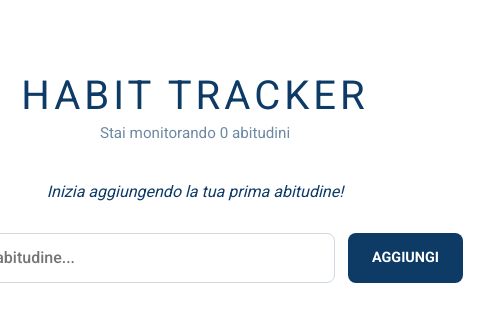
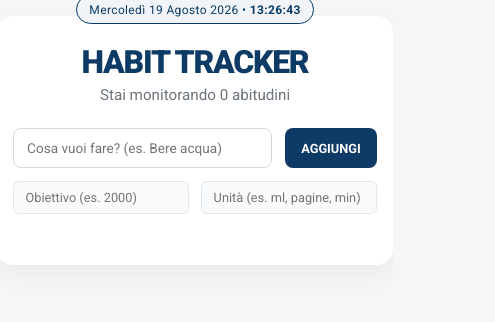
Before and after one commit to AgoKey/habit-tracker, a React (Vite) app: page / in a window 390 px wide. Shown: the top 322 px of the page, 495 px wide, since content can reach past the window. Built offline with nearby package versions, Linux system fonts and the light colour scheme.

Commit message:
Resize mobile

```diff
--- a/src/App.css
+++ b/src/App.css
@@ -1,153 +1,192 @@
-* { box-sizing: border-box; }
+/* --- RESET E VARIABILI --- */
+* {
+  box-sizing: border-box;
+  margin: 0;
+  padding: 0;
+  font-family: -apple-system, BlinkMacSystemFont, 'Segoe UI', Roboto, Helvetica, Arial, sans-serif;
+}
 
 body {
-  margin: 0;
-  font-family: sans-serif;
-  background: #fff;
-  color: #0d3b66;
+  background-color: #f4f7f6;
+  color: #2b2d42;
   display: flex;
   justify-content: center;
-  padding: 2.5rem 1rem;
+  min-height: 100vh;
+  padding: 2rem 1rem;
 }
 
+/* --- CONTENITORE PRINCIPALE --- */
 .app-container {
-  width: 650px !important; /* Forza la larghezza esatta a 650 pixel */
-  margin: 0 auto !important;
-  display: flex !important;
-  flex-direction: column !important;
-  align-items: center !important;
-  text-align: center !important;
+  width: 100%;
+  max-width: 650px;
+  background: #ffffff;
+  padding: 2rem;
+  border-radius: 16px;
+  box-shadow: 0 10px 25px rgba(0, 0, 0, 0.05);
+  text-align: center;
+  display: flex;
+  flex-direction: column;
+  align-items: center;
 }
 
+/* --- BADGE DATA E ORA --- */
+.datetime-badge {
+  background: #f0f4f8;
+  color: #0d3b66;
+  padding: 0.5rem 1.2rem;
+  border-radius: 20px;
+  font-size: 0.85rem;
+  margin-top: -3.8rem;
+  margin-bottom: 1.8rem;
+  text-transform: capitalize;
+  letter-spacing: 0.03em;
+  border: 1.5px solid #0d3b66;
+  display: inline-block;
+}
+
+/* --- INTESTAZIONE --- */
 h1 {
-  font-size: 2.5rem;
-  font-weight: 300;
-  margin: 0 0 0.3rem;
-  text-transform: uppercase;
-  letter-spacing: 0.1em;
-  white-space: nowrap; /* Impedisce al titolo di spezzarsi */
+  font-size: 2rem;
+  color: #0d3b66;
+  margin-bottom: 0.3rem;
 }
 
 .subtitle {
-  opacity: 0.6;
-  margin: 0 0 1.5rem 0;
+  color: #6c757d;
   font-size: 0.95rem;
+  margin-bottom: 1.5rem;
 }
 
-.motivational-quote {
-  font-style: italic;
-  margin-bottom: 2rem;
-  font-size: 1rem;
-}
-
+/* --- BARRA DI PROGRESSO E STATISTICHE --- */
 .progress-container {
   width: 100%;
-  margin-bottom: 2rem;
+  margin-bottom: 1.2rem;
 }
 
 .progress-header {
   display: flex;
   justify-content: space-between;
-  font-size: 0.8rem;
-  margin-bottom: 0.5rem;
   font-weight: 600;
-  letter-spacing: 0.05em;
+  font-size: 0.85rem;
+  color: #0d3b66;
+  margin-bottom: 0.4rem;
 }
 
 .progress-bar-bg {
   width: 100%;
   height: 10px;
-  border: 1.5px solid #0d3b66;
-  border-radius: 10px;
+  background: #e9ecef;
+  border-radius: 5px;
   overflow: hidden;
 }
 
 .progress-bar-fill {
   height: 100%;
   background: #0d3b66;
-  transition: width 0.3s;
+  transition: width 0.3s ease;
 }
 
 .stats-bar {
-  display: grid;
-  grid-template-columns: 1fr 1fr;
-  gap: 1rem;
+  display: flex;
+  justify-content: space-around;
+  width: 100%;
+  background: #f8fafc;
+  padding: 0.8rem;
+  border-radius: 8px;
+  margin-bottom: 1.8rem;
+  border: 1px solid #e1e8ed;
+}
+
+.stat-item {
+  display: flex;
+  flex-direction: column;
+}
+
+.stat-label {
+  font-size: 0.75rem;
+  color: #6c757d;
+  text-transform: uppercase;
+}
+
+.stat-value {
+  font-size: 1.1rem;
+  font-weight: 700;
+  color: #0d3b66;
+}
+
+/* --- FORM DI INSERIMENTO --- */
+.habit-form-extended {
+  display: flex;
+  flex-direction: column;
+  gap: 0.8rem;
   width: 100%;
   margin-bottom: 2rem;
 }
 
-.stat-item {
-  border: 1.5px solid #0d3b66;
-  border-radius: 8px;
-  padding: 1rem;
-  display: flex;
-  flex-direction: column;
-  align-items: center;
-  background: #fff;
-}
-
-.stat-label {
-  font-size: 0.75rem;
-  text-transform: uppercase;
-  font-weight: 600;
-  letter-spacing: 0.05em;
-  margin-bottom: 0.3rem;
-  opacity: 0.8;
-}
-
-.stat-value {
-  font-size: 1.3rem;
-  font-weight: 700;
-}
-
-.habit-form {
+.form-main-row {
   display: flex;
   gap: 0.8rem;
   width: 100%;
-  margin-bottom: 2.5rem;
 }
 
-.habit-form input {
+.form-main-row input {
   flex: 1;
-  padding: 0.9rem 1.1rem;
+  padding: 0.8rem 1rem;
   border: 1.5px solid #d1d9e0;
   border-radius: 8px;
-  font-size: 1rem;
+  font-size: 0.95rem;
   outline: none;
 }
 
-.habit-form input:focus {
+.form-main-row input:focus,
+.form-details-row input:focus {
   border-color: #0d3b66;
 }
 
-.habit-form button {
-  padding: 0.9rem 1.5rem;
+.form-main-row button {
+  padding: 0.8rem 1.4rem;
   background: #0d3b66;
   color: #fff;
   border: none;
   border-radius: 8px;
   cursor: pointer;
+  font-weight: 600;
   text-transform: uppercase;
-  font-weight: 600;
-  font-size: 0.9rem;
+  font-size: 0.85rem;
 }
 
+.form-details-row {
+  display: flex;
+  gap: 0.8rem;
+  width: 100%;
+}
+
+.form-details-row input {
+  flex: 1;
+  padding: 0.6rem 0.9rem;
+  border: 1.5px solid #e1e8ed;
+  border-radius: 6px;
+  font-size: 0.85rem;
+  background: #f8fafc;
+  outline: none;
+}
+
+/* --- LISTA E SCHEDE ABITUDINI --- */
 .habit-list {
   width: 100%;
   display: flex;
   flex-direction: column;
-  gap: 1.2rem;
+  gap: 1rem;
 }
 
 .habit-card {
-  border: 1.5px solid #0d3b66;
-  padding: 1.2rem;
-  border-radius: 8px;
-  background: #fff;
+  background: #ffffff;
+  border: 1.5px solid #e1e8ed;
+  border-radius: 10px;
+  padding: 1rem;
   display: flex;
   flex-direction: column;
-  gap: 1rem;
-  width: 100%;
+  gap: 0.8rem;
 }
 
 .habit-header {
@@ -156,8 +195,24 @@ h1 {
   align-items: center;
 }
 
+.title-group {
+  display: flex;
+  align-items: center;
+  gap: 0.6rem;
+}
+
 .habit-title {
-  font-size: 1.1rem;
+  font-weight: 600;
+  font-size: 1rem;
+  color: #2b2d42;
+}
+
+.target-badge {
+  font-size: 0.75rem;
+  background: #e8f1f8;
+  padding: 0.2rem 0.5rem;
+  border-radius: 6px;
+  color: #0d3b66;
   font-weight: 600;
 }
 
@@ -168,65 +223,147 @@ h1 {
 }
 
 .streak-badge {
-  background: #e8f1f8;
-  padding: 0.3rem 0.7rem;
-  border-radius: 6px;
-  font-size: 0.85rem;
-  font-weight: 600;
+  font-size: 0.8rem;
+  font-weight: 700;
+  color: #0d3b66;
+  background: #f0f4f8;
+  padding: 0.2rem 0.6rem;
+  border-radius: 12px;
 }
 
 .delete-btn {
   background: none;
   border: none;
+  color: #e63946;
   cursor: pointer;
+  font-weight: bold;
   font-size: 1.1rem;
-  opacity: 0.4;
 }
 
-.delete-btn:hover {
-  opacity: 1;
-}
-
+/* --- GRIGLIA GIORNI SETTIMANA --- */
 .week-grid {
   display: grid;
   grid-template-columns: repeat(7, 1fr);
-  gap: 0.5rem;
+  gap: 0.4rem;
 }
 
 .day-btn {
-  border: 1.5px solid #0d3b66;
-  background: #fff;
   padding: 0.6rem 0;
+  border: 1.5px solid #d1d9e0;
+  background: #ffffff;
+  border-radius: 6px;
   cursor: pointer;
-  border-radius: 6px;
-  display: flex;
-  justify-content: center;
-  align-items: center;
-}
-
-.day-label {
   font-weight: 600;
-  font-size: 0.95rem;
+  color: #6c757d;
+  transition: all 0.2s ease;
 }
 
 .day-btn.active {
   background: #0d3b66;
+  color: #ffffff;
+  border-color: #0d3b66;
 }
 
-.day-btn.active .day-label {
-  color: #fff;
+/* --- STORICO SETTIMANE --- */
+.history-section {
+  width: 100%;
+  margin-top: 2rem;
+  text-align: left;
+  border-top: 1.5px solid #e1e8ed;
+  padding-top: 1.2rem;
 }
 
+.history-section h3 {
+  font-size: 0.95rem;
+  margin-bottom: 0.8rem;
+  color: #0d3b66;
+}
+
+.history-list {
+  display: flex;
+  flex-direction: column;
+  gap: 0.5rem;
+}
+
+.history-item {
+  display: flex;
+  justify-content: space-between;
+  background: #f8fafc;
+  padding: 0.6rem 0.9rem;
+  border-radius: 6px;
+  font-size: 0.85rem;
+  color: #0d3b66;
+  border: 1px solid #e1e8ed;
+}
+
+/* --- BOTTONE ARCHIVIA / RESET --- */
 .reset-btn-large {
-  margin-top: 3rem;
   width: 100%;
-  padding: 1rem;
-  background: #0d3b66;
-  color: #fff;
-  border: none;
+  margin-top: 1.5rem;
+  padding: 0.9rem;
+  background: #f8f9fa;
+  border: 1.5px dashed #0d3b66;
+  color: #0d3b66;
+  font-weight: 700;
   border-radius: 8px;
   cursor: pointer;
-  text-transform: uppercase;
-  font-weight: 600;
-  font-size: 0.9rem;
+  letter-spacing: 0.03em;
+  transition: background 0.2s ease;
 }
+
+.reset-btn-large:hover {
+  background: #e8f1f8;
+}
+
+/* --- OTTIMIZZAZIONE MOBILE (< 600px) --- */
+@media (max-width: 600px) {
+  body {
+    padding: 1rem 0.5rem;
+  }
+
+  .app-container {
+    padding: 1.2rem 1rem;
+  }
+
+  .datetime-badge {
+    font-size: 0.75rem;
+    padding: 0.4rem 0.8rem;
+    margin-top: -2.5rem;
+    margin-bottom: 1.2rem;
+  }
+
+  .form-main-row input {
+    font-size: 0.85rem;
+    padding: 0.7rem 0.8rem;
+  }
+
+  .form-main-row button {
+    padding: 0.7rem 1rem;
+    font-size: 0.8rem;
+  }
+
+  .form-details-row input {
+    font-size: 0.8rem;
+    padding: 0.5rem 0.7rem;
+  }
+
+  .habit-header {
+    flex-direction: column;
+    align-items: flex-start;
+    gap: 0.5rem;
+  }
+
+  .habit-actions {
+    width: 100%;
+    justify-content: space-between;
+  }
+
+  .week-grid {
+    gap: 0.25rem;
+  }
+
+  .day-btn {
+    padding: 0.5rem 0;
+    font-size: 0.75rem;
+  }
+}
--- a/src/App.jsx
+++ b/src/App.jsx
@@ -6,26 +6,47 @@ const FULL_DAYS = ['Lunedì', 'Martedì', 'Mercoledì', 'Giovedì', 'Venerdì',
 
 function App() {
   const [habits, setHabits] = useState(() => {
-    const savedHabits = localStorage.getItem('habits')
-    return savedHabits ? JSON.parse(savedHabits) : []
+    const saved = localStorage.getItem('habits')
+    return saved ? JSON.parse(saved) : []
+  })
+
+  const [history, setHistory] = useState(() => {
+    const savedHistory = localStorage.getItem('habits_history')
+    return savedHistory ? JSON.parse(savedHistory) : []
   })
 
   const [inputVal, setInputVal] = useState('')
+  const [targetVal, setTargetVal] = useState('')
+  const [unitVal, setUnitVal] = useState('')
+  const [now, setNow] = useState(new Date())
+
+  useEffect(() => {
+    const timer = setInterval(() => setNow(new Date()), 1000)
+    return () => clearInterval(timer)
+  }, [])
 
   useEffect(() => {
     localStorage.setItem('habits', JSON.stringify(habits))
   }, [habits])
 
+  useEffect(() => {
+    localStorage.setItem('habits_history', JSON.stringify(history))
+  }, [history])
+
   const addHabit = (e) => {
     e.preventDefault()
     if (!inputVal.trim()) return
     const newHabit = {
-      id: Date.now(),
+      id: crypto.randomUUID(),
       title: inputVal.trim(),
+      target: targetVal ? Number(targetVal) : null,
+      unit: unitVal.trim() || '',
       completedDays: [false, false, false, false, false, false, false]
     }
     setHabits([...habits, newHabit])
     setInputVal('')
+    setTargetVal('')
+    setUnitVal('')
   }
 
   const toggleDay = (habitId, dayIndex) => {
@@ -39,22 +60,19 @@ function App() {
     }))
   }
 
-  const toggleAll = (habitId) => {
-    setHabits(habits.map(habit => {
-      if (habit.id === habitId) {
-        const allChecked = habit.completedDays.every(Boolean);
-        return { ...habit, completedDays: Array(7).fill(!allChecked) };
-      }
-      return habit
-    }))
-  }
-
   const deleteHabit = (id) => {
     setHabits(habits.filter(habit => habit.id !== id))
   }
 
-  const resetWeek = () => {
-    if (window.confirm('Vuoi davvero azzerare i progressi?')) {
+  const archiveAndResetWeek = () => {
+    if (window.confirm('Vuoi archiviare questa settimana nello storico e iniziare una nuova?')) {
+      const today = new Date()
+      const weekRecord = {
+        id: crypto.randomUUID(),
+        date: today.toLocaleDateString('it-IT', { day: 'numeric', month: 'short', year: 'numeric' }),
+        score: progressPercentage
+      }
+      setHistory([weekRecord, ...history])
       setHabits(habits.map(habit => ({ ...habit, completedDays: Array(7).fill(false) })))
     }
   }
@@ -68,22 +86,22 @@ function App() {
   const bestDayIndex = dayCounts.indexOf(maxCount)
   const bestDayName = (maxCount > 0 && bestDayIndex !== -1) ? FULL_DAYS[bestDayIndex] : '-'
 
-  const getMsg = () => {
-    if (habits.length === 0) return 'Inizia aggiungendo la tua prima abitudine!'
-    if (progressPercentage === 100) return 'Sei imbattibile! 🎉'
-    return progressPercentage > 50 ? 'Ottimo ritmo, continua così!' : 'Un passo alla volta!'
-  }
+  const formattedDate = now.toLocaleDateString('it-IT', { weekday: 'long', day: 'numeric', month: 'long', year: 'numeric' })
+  const formattedTime = now.toLocaleTimeString('it-IT', { hour: '2-digit', minute: '2-digit', second: '2-digit' })
 
   return (
     <div className="app-container">
+      <div className="datetime-badge">
+        <span>{formattedDate}</span> • <strong>{formattedTime}</strong>
+      </div>
+
       <h1>Habit Tracker</h1>
       <p className="subtitle">Stai monitorando {habits.length} abitudini</p>
-      <p className="motivational-quote">{getMsg()}</p>
 
       {habits.length > 0 && (
         <>
           <div className="progress-container">
-            <div className="progress-header"><span>PROGRESSO</span><span>{progressPercentage}%</span></div>
+            <div className="progress-header"><span>PROGRESSO SETTIMANA</span><span>{progressPercentage}%</span></div>
             <div className="progress-bar-bg"><div className="progress-bar-fill" style={{ width: `${progressPercentage}%` }}></div></div>
           </div>
           <div className="stats-bar">
@@ -93,19 +111,45 @@ function App() {
         </>
       )}
 
-      <form onSubmit={addHabit} className="habit-form">
-        <input type="text" placeholder="Nuova abitudine..." value={inputVal} onChange={(e) => setInputVal(e.target.value)} />
-        <button type="submit">Aggiungi</button>
+      <form onSubmit={addHabit} className="habit-form-extended">
+        <div className="form-main-row">
+          <input
+            type="text"
+            placeholder="Cosa vuoi fare? (es. Bere acqua)"
+            value={inputVal}
+            onChange={(e) => setInputVal(e.target.value)}
+            required
+          />
+          <button type="submit">Aggiungi</button>
+        </div>
+
+        <div className="form-details-row">
+          <input
+            type="number"
+            placeholder="Obiettivo (es. 2000)"
+            value={targetVal}
+            onChange={(e) => setTargetVal(e.target.value)}
+          />
+          <input
+            type="text"
+            placeholder="Unità (es. ml, pagine, min)"
+            value={unitVal}
+            onChange={(e) => setUnitVal(e.target.value)}
+          />
+        </div>
       </form>
 
       <div className="habit-list">
         {habits.map(habit => (
           <div key={habit.id} className="habit-card">
-            <div className="habit-header" onClick={() => toggleAll(habit.id)} style={{ cursor: 'pointer' }}>
-              <span className="habit-title">{habit.title}</span>
+            <div className="habit-header">
+              <div className="title-group">
+                <span className="habit-title">{habit.title}</span>
+                {habit.target && <span className="target-badge">🎯 {habit.target} {habit.unit}</span>}
+              </div>
               <div className="habit-actions">
                 <span className="streak-badge">{habit.completedDays.filter(Boolean).length}/7</span>
-                <button className="delete-btn" onClick={(e) => { e.stopPropagation(); deleteHabit(habit.id) }}>✕</button>
+                <button className="delete-btn" onClick={() => deleteHabit(habit.id)}>✕</button>
               </div>
             </div>
             <div className="week-grid">
@@ -119,8 +163,27 @@ function App() {
         ))}
       </div>
 
-      {habits.length > 0 && <button className="reset-btn-large" onClick={resetWeek}>↺ RESETTA SETTIMANA</button>}
+      {history.length > 0 && (
+        <div className="history-section">
+          <h3>📜 Storico Settimane Passate</h3>
+          <div className="history-list">
+            {history.map(item => (
+              <div key={item.id} className="history-item">
+                <span>Settimana del {item.date}</span>
+                <strong>{item.score}% Completato</strong>
+              </div>
+            ))}
+          </div>
+        </div>
+      )}
+
+      {habits.length > 0 && (
+        <button className="reset-btn-large" onClick={archiveAndResetWeek}>
+          📦 ARCHIVIA E RESETTA SETTIMANA
+        </button>
+      )}
     </div>
   )
 }
+
 export default App
```
